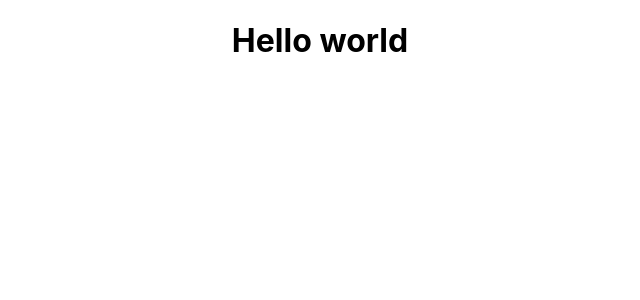
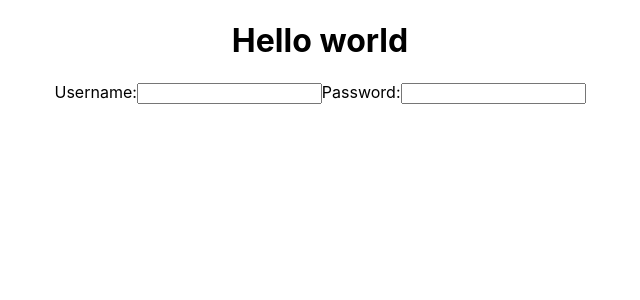
Before and after one commit to EoinieLawless/professional-practice-it, a React (Create React App) app in the folder dromsoccer/: page /login in a window 1280 px wide. Shown: the top 300 px of the page, without its empty margins (320-960 px from the left). Built offline with nearby package versions, Linux system fonts and the light colour scheme.

Commit message:
BasicRouting

```diff
--- a/dromsoccer/package.json
+++ b/dromsoccer/package.json
@@ -12,6 +12,7 @@
     "mongodb": "^5.0.1",
     "react": "^18.2.0",
     "react-dom": "^18.2.0",
+    "react-router-dom": "^6.8.2",
     "react-scripts": "5.0.1",
     "web-vitals": "^2.1.4"
   },
--- a/dromsoccer/src/App.js
+++ b/dromsoccer/src/App.js
@@ -1,12 +1,12 @@
 import React from 'react';
 import './App.css';
-import { Login } from './Pages/login';
+import  Login  from './Pages/login';
 
-// import {
-//   BrowserRouter as Router,
-//   Routes,
-//   Route
-// } from 'react-router-dom';
+import {
+   BrowserRouter as Router,
+   Routes,
+   Route
+} from 'react-router-dom';
 
 function App() {
   return (
@@ -14,6 +14,16 @@ function App() {
 
 <h1>Hello world</h1>
 
+<Router>
+
+<Routes>
+
+        <Route path='/login' element={<Login></Login>}></Route>
+
+      </Routes>
+
+</Router>
+
     </div>
   );
 }
--- a/dromsoccer/src/Pages/login.js
+++ b/dromsoccer/src/Pages/login.js
@@ -1,14 +1,40 @@
 import React from "react";
+import { Link } from "react-router-dom";
 
 export class Login extends React.Component {
+    constructor(){
+        super();
+        this.state = {
+            username: "",
+            password: "",
+            errors: {}
+        };
+    }
+
+    onChange = e => {
+        this.setState({[e.target.id]: e.target.value})
+    }
+
+    onSubmit = e => {
+        e.preventDefault();
+
+    const userInput = {
+        username: this.state.username,
+        password: this.state.password
+    };
+    }
+
     render() {
+        const { errors } = this.state;
         return (
             <div>
-                <form className="form" onSubmit={handleSubmit}>
+                <form className="form">
 
                     <label htmlFor="username">Username:</label>
                     <input
                         className="form__input"
+                        onChange={this.onChange}
+                        value={this.state.username}
                         type="text"
                         id="username"
                         required
@@ -19,8 +45,8 @@ export class Login extends React.Component {
                         className="form__input"
                         type="password"
                         id="password"
-                        onChange={handlePwdInput}
-                        value={password}
+                        onChange={this.onChange}
+                        value={this.state.password}
                         required
                     />
                 </form>
@@ -28,3 +54,5 @@ export class Login extends React.Component {
         );
     }
 }
+
+export default Login;
```
Also changed, not shown: 1 other file (tests, documents, lock files or other folders).
